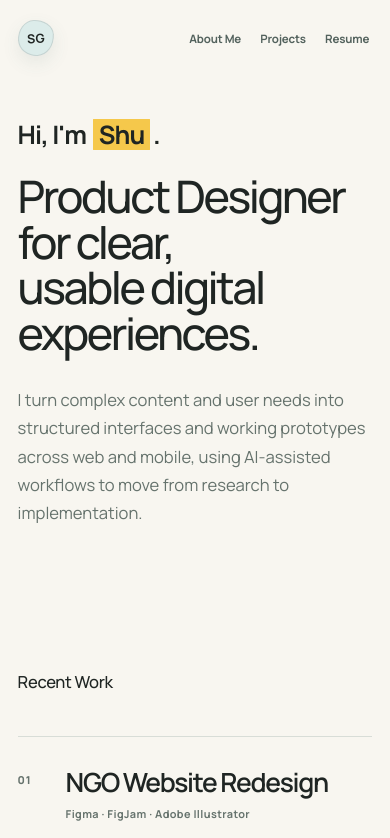
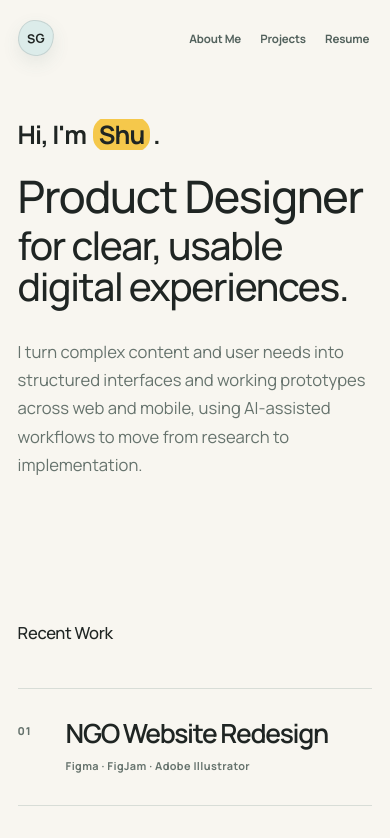
Before and after one commit to ShuyueGe/shuyuege.github.io, a React (Vite) app: page /#/ in a window 390 px wide. Shown: the top 838 px of the page. Built offline with nearby package versions, Linux system fonts and the light colour scheme.

Commit message:
Refine hero title treatment

```diff
--- a/src/components/AboutSection.tsx
+++ b/src/components/AboutSection.tsx
@@ -6,7 +6,10 @@ export function AboutSection() {
           Hi, I&apos;m <mark className="about-hero__name">Shu</mark>.
         </p>
         <h1 className="about-hero__title">
-          Product Designer for clear, usable digital experiences.
+          <span className="about-hero__title-primary">Product Designer</span>
+          <span className="about-hero__title-secondary">
+            for clear, usable digital experiences.
+          </span>
         </h1>
         <p className="about-hero__description">
           I turn complex content and user needs into structured interfaces and
--- a/src/styles.css
+++ b/src/styles.css
@@ -2677,7 +2677,7 @@ p {
 .home-page .about-hero__name {
   margin-inline: 3px;
   padding-inline: 0.22em;
-  border-radius: 3px;
+  border-radius: 15px;
   background: linear-gradient(
     180deg,
     transparent 7%,
@@ -2690,12 +2690,27 @@ p {
 }
 
 .home-page .about-hero__title {
-  max-width: 25ch;
+  max-width: none;
   margin: 0;
   font-family: inherit;
-  font-size: clamp(2.75rem, 4.9vw, 5rem);
   font-weight: 500;
   letter-spacing: -0.055em;
+  line-height: 1;
+}
+
+.home-page .about-hero__title-primary,
+.home-page .about-hero__title-secondary {
+  display: block;
+}
+
+.home-page .about-hero__title-primary {
+  font-size: clamp(3.5rem, 6.8vw, 6.75rem);
+  line-height: 1;
+}
+
+.home-page .about-hero__title-secondary {
+  margin-top: 0.08em;
+  font-size: clamp(2.45rem, 4vw, 4.1rem);
   line-height: 1.04;
 }
 
@@ -2724,9 +2739,12 @@ p {
     padding-bottom: clamp(3.25rem, 7vw, 4.5rem);
   }
 
-  .home-page .about-hero__title {
-    max-width: 20ch;
-    font-size: clamp(2.7rem, 8vw, 4.5rem);
+  .home-page .about-hero__title-primary {
+    font-size: clamp(2.85rem, 8vw, 4.5rem);
+  }
+
+  .home-page .about-hero__title-secondary {
+    font-size: clamp(2.5rem, 7vw, 4rem);
   }
 }
 
@@ -2742,10 +2760,19 @@ p {
   }
 
   .home-page .about-hero__title {
+    letter-spacing: -0.055em;
+  }
+
+  .home-page .about-hero__title-primary {
+    font-size: clamp(2.55rem, 11.5vw, 3.45rem);
+    line-height: 1.02;
+  }
+
+  .home-page .about-hero__title-secondary {
     max-width: 15ch;
-    font-size: clamp(2.45rem, 11.5vw, 3.55rem);
-    letter-spacing: -0.055em;
-    line-height: 1.02;
+    margin-top: 0.16em;
+    font-size: clamp(2.2rem, 10vw, 3rem);
+    line-height: 1.06;
   }
 
   .home-page .about-hero__description {
```
